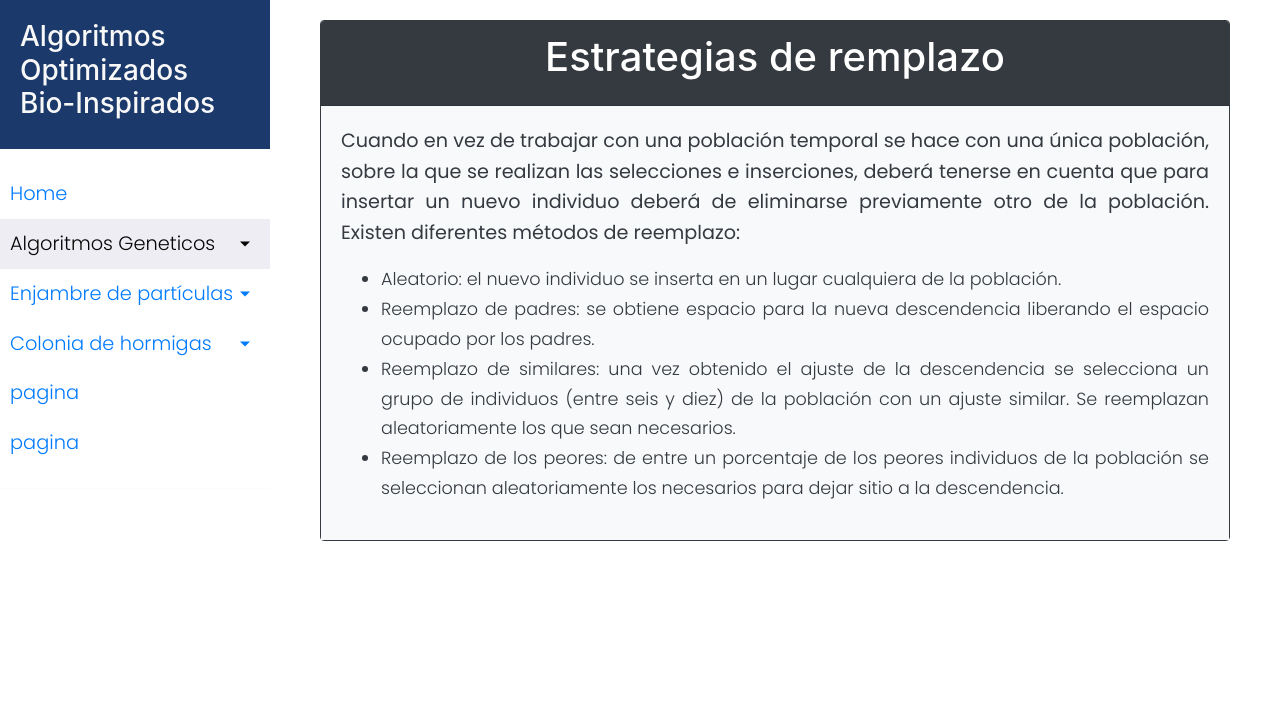
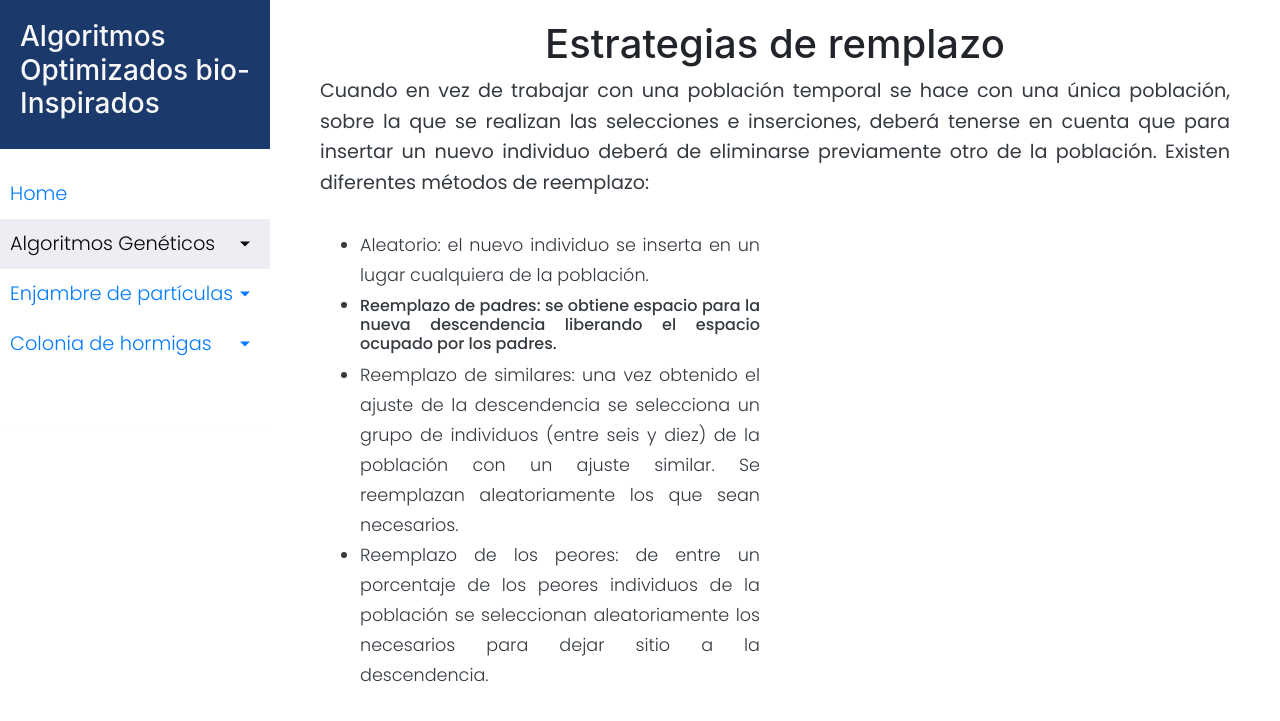
Before and after one commit to PAOsuna/Bio-inspired-optimized-algorithms, a Flask app: page /remplazo in a window 1280 px wide. Shown: the top 721 px of the page. Run offline with Flask 2, Linux system fonts and the light colour scheme.

Commit message:
Se saco de los card el contenido de las paginas

```diff
--- a/templates/algoriSelec.html
+++ b/templates/algoriSelec.html
@@ -7,7 +7,7 @@
   <div class="container">
     <div class="row">
       <div class="col-8">
-        <h1 class="card-title text-center ">Ruleta</h1>
+        <h1 class="text-center ">Ruleta</h1>
 
         <p class="text-dark text-justify">
           Propuesto por DeJong, es posiblemente el método más utilizado desde los orígenes de los Algoritmos Genéticos [Blickle and Thiele, 1995].
@@ -48,6 +48,9 @@
                 <img src="https://www.researchgate.net/profile/Diego-Tejada-Arango/publication/319148991/figure/fig9/AS:668596023869446@1536417122345/Proceso-de-seleccion-por-torneo-Fuente-autores.png" class="card-img-top" alt="...">
 
                 <div class="card-body">
+                  <h6 text-dark text-justify>
+                    Ejemplo graficó de la operación de torneo.
+                </h6>
                   <button type="button" class="btn btn-primary" data-toggle="modal" data-target=".bd-example-modal-lg">Ver imagen</button>
 
                   <div class="modal fade bd-example-modal-lg" tabindex="-1" role="dialog" aria-labelledby="myLargeModalLabel" aria-hidden="true">
--- a/templates/base.html
+++ b/templates/base.html
@@ -13,7 +13,7 @@
         <!-- Sidebar  -->
         <nav id="sidebar">
             <div class="sidebar-header .text-dark">
-                <h3>Algoritmos Optimizados Bio-Inspirados</h3>
+                <h3>Algoritmos Optimizados bio-Inspirados</h3>
             </div>
 
             <ul class="list-unstyled components">
@@ -21,10 +21,10 @@
                     <a href="/" text-dark>Home</a>
                 </li>
                 <li class="active">
-                    <a href="#homeSubmenu" data-toggle="collapse" aria-expanded="false" class="dropdown-toggle">Algoritmos Geneticos</a>
+                    <a href="#homeSubmenu" data-toggle="collapse" aria-expanded="false" class="dropdown-toggle">Algoritmos Genéticos</a>
                     <ul class="collapse list-unstyled" id="homeSubmenu">
                         <li>
-                            <a href="seleccion">Seleccion</a>
+                            <a href="seleccion">Selección</a>
                         </li>
                         <li>
                             <a href="cruce">Cruce</a>
@@ -33,16 +33,16 @@
                             <a href="remplazo">Estrategias de remplazo</a>
                         </li>
                         <li>
-                            <a href="mutacion">Mutacion</a>
+                            <a href="mutacion">Mutación</a>
                         </li>
                         <li>
-                            <a href="testalgoritmoGene">Cuestionario de algoritmos geneticos</a>
+                            <a href="testalgoritmoGene">Cuestionario de algoritmos genéticos</a>
                         </li>
                         <li>
-                            <a href="#">Ejercicios con algoritmos geneticos</a>
+                            <a href="#">Ejercicios con algoritmos genéticos</a>
                         </li>
                         <li>
-                            <a href="#">Matlab ejemplos</a>
+                            <a href="#">MATLAB ejemplos</a>
                         </li>
                     </ul>
                 </li>
@@ -107,10 +107,10 @@
                 </ul>
                 </li>
                 <li>
-                    <a href="#">pagina</a>
+                    <a href="#"></a>
                 </li>
                 <li>
-                    <a href="#">pagina</a>
+                    <a href="#"></a>
                 </li>
             </ul>
         </nav>
--- a/templates/estrRem.html
+++ b/templates/estrRem.html
@@ -5,25 +5,26 @@
 <div class="container-fluid">
     <div class="container">
         <div class="row">
-            <div class="col">
-                <div class="card border-dark">
-                    <div class="card-header bg-dark text-white">
-                        <h1 class="card-title text-center">Estrategias de remplazo</h1>
-                    </div>
-                    <div class="card-body bg-light ">
-                        <p class="card-text text-dark text-justify">
+            <div class="col-12">
+                <h1 class="text-center">Estrategias de remplazo</h1>
+                <p class="text-dark text-justify">
                      Cuando en vez de trabajar con una población temporal se hace con una única población,
                      sobre la que se realizan las selecciones e inserciones, deberá tenerse en cuenta que para
                     insertar un nuevo individuo deberá de eliminarse previamente otro de la población. Existen diferentes
                       métodos de reemplazo:
                 </p>
-                        <p class="card-text text-dark text-justify">
+
+            </div>
+            <div class="col-6">
+                <p class="text-dark text-justify">
                     <ul class="text-dark text-justify">
                      <li>
                          Aleatorio: el nuevo individuo se inserta en un lugar cualquiera de la población.
                      </li>
                      <li>
+                        <h6 class="text-dark text-justify">
                             Reemplazo de padres: se obtiene espacio para la nueva descendencia liberando el espacio ocupado por los padres.
+                        </h6>
 
                      </li>
                      <li>
@@ -34,11 +35,10 @@
                          Reemplazo de los peores: de entre un porcentaje de los peores individuos de la población se seleccionan aleatoriamente los necesarios para dejar sitio a la descendencia.
                      </li>
                     </ul>
-
-
               </p>
             </div>
-                </div>
+            <div class="col-6 bg-">
+
             </div>
         </div>
     </div>
--- a/templates/index.html
+++ b/templates/index.html
@@ -9,7 +9,10 @@
         <div class="container">
             <div class="row">
                 <div class="col">
-                    <h1> Algoritmos bio-inspirados</h1>
+                    <h1 class="text-center text-justify"> Algoritmos bio-inspirados</h1>
+                    <p class="text-center text-justify">
+
+                    </p>
                 </div>
             </div>
         </div>
```
Also changed, not shown: templates/cruce.html (+58 -28 lines). Lines whose indentation alone changed are shown as unchanged.
